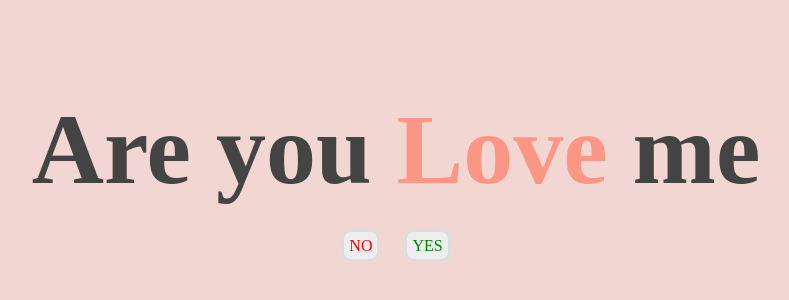
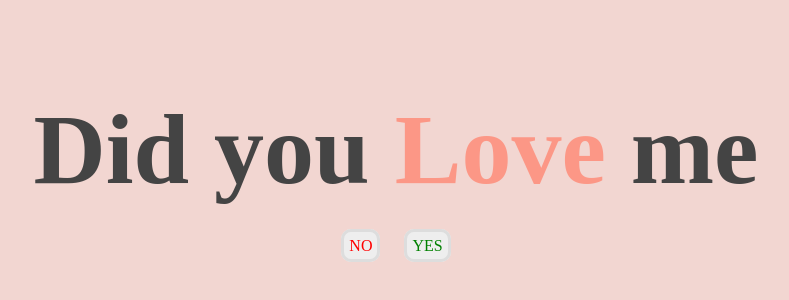
Before and after one commit to Syeda-Muneeba/Love-expression, a plain HTML site: page index.html in a window 1280 px wide. Shown: the part 100-400 px from the top of the page, without its empty margins (244-1033 px from the left). Drawn offline with Linux system fonts and the light colour scheme.

Commit message:
Update index.html

```diff
--- a/index.html
+++ b/index.html
@@ -9,7 +9,7 @@
 <body>
     <div class="container">
         <div class="love">
-            <h2>Are you <span>Love</span> me </h2>
+            <h2>Did you <span>Love</span> me </h2>
             <a id="no" href="no.html">NO</a>
             <a id="yes" href="yes.html">YES</a>
         </div>
```
